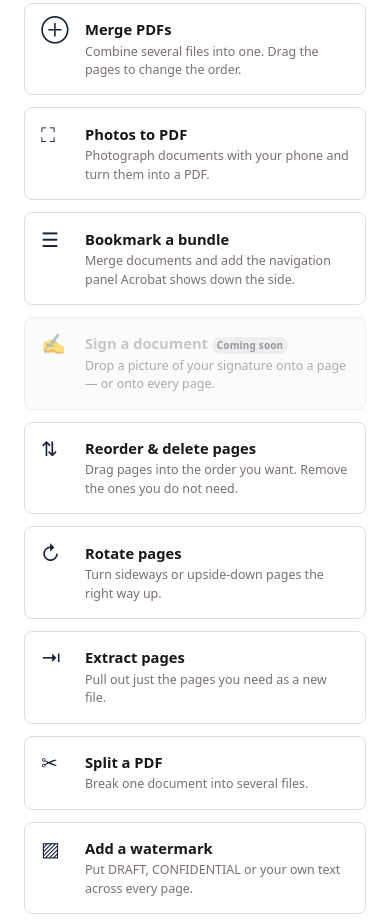
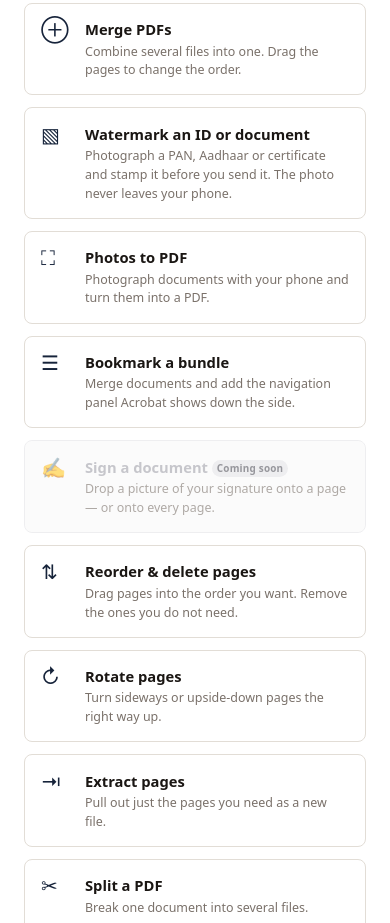
Before and after one commit to lakshyathukral/pdf-tool, a website built with Vite: page index.html in a window 390 px wide. Shown: the part 900-1823 px from the top of the page. Built offline with nearby package versions, Linux system fonts and the light colour scheme.

Commit message:
Add a tool for watermarking a photographed ID
Photographing a PAN or Aadhaar and stamping it "for verification only" before
sending it is standard practice, and the usual way to do it is to upload the
document to some website — exactly the thing nobody should do with an identity
document. The chain already worked here but took five steps across three
panels and nothing suggested it was possible.

One tool now: the camera, and a watermark already switched on and tiled, with
the page set to match the photo so a card is not marooned on a sheet of A4.

Defaults are applied only when arriving at the tool, and only when a watermark
is not already configured, so a saved preset is never overwritten. The drop
screen also stops asking for a PDF in a tool that wants a photograph.

```diff
--- a/index.html
+++ b/index.html
@@ -122,7 +122,7 @@
     <div id="app-empty">
       <div class="dropzone" id="dropzone">
         <p class="eyebrow" id="dropzone-tool"></p>
-        <h2>Drop PDFs here</h2>
+        <h2 id="dropzone-heading">Drop PDFs here</h2>
         <p>or</p>
         <label class="file-button">
           Choose files
--- a/src/main.js
+++ b/src/main.js
@@ -93,14 +93,51 @@ function applyTool() {
 
   el('primary-action').textContent = tool.primaryLabel
   el('open-pro').hidden = onLanding() || isPro
-  el('dropzone-tool').textContent = tool.name
+  el('dropzone-tool').textContent = onLanding() ? '' : tool.name
   el('dropzone-hint').textContent = tool.hint ?? ''
+
+  // A tool that works on photographs should not tell you to drop a PDF.
+  const wantsPhotos = tool.panels !== 'all' && tool.panels.includes('panel-photos')
+  el('dropzone-heading').textContent = wantsPhotos ? 'Take or drop a photo' : 'Drop PDFs here'
+  el('photo-empty-button').classList.toggle('primary-file', wantsPhotos)
 }
+
+// Remembered so a tool's defaults are applied when you arrive at it, not on
+// every redraw — otherwise turning the watermark off would turn itself back on.
+let lastToolId = null
 
 function applyRoute() {
   clearError()
+
+  const id = currentToolId()
+  if (id !== lastToolId) {
+    lastToolId = id
+    applyToolDefaults(getTool(id))
+  }
+
   applyTool()
   refreshControls()
+}
+
+// A single-purpose tool should arrive ready to do its job. Only fills in what
+// has not been set, so a saved preset always wins.
+function applyToolDefaults(tool) {
+  if (!tool?.defaults) return
+
+  const { watermark, photoPageSize } = tool.defaults
+
+  if (watermark && !model.getWatermark().enabled) {
+    el('watermark-enabled').checked = true
+    el('watermark-text').value = watermark.text
+    el('watermark-size').value = watermark.size
+    el('watermark-angle').value = watermark.angle
+    el('watermark-opacity').value = Math.round(watermark.opacity * 100)
+    el('watermark-tiled').checked = watermark.tiled
+    el('panel-watermark').open = true
+    readWatermark()
+  }
+
+  if (photoPageSize) el('photo-page-size').value = photoPageSize
 }
 
 function refreshControls() {
--- a/src/style.css
+++ b/src/style.css
@@ -1230,3 +1230,11 @@ html, body { max-width: 100%; }
 
 .file-button.subtle:hover { background: var(--accent-wash); border-color: var(--accent); }
 .dropzone .file-button.subtle { margin-left: 0.4rem; }
+
+/* In a photo-first tool, "Take photos" is the main action on the drop screen
+   and choosing a PDF steps back. */
+.dropzone .file-button.subtle.primary-file {
+  background: var(--accent);
+  border-color: var(--accent);
+  color: #fff;
+}
--- a/src/tools.js
+++ b/src/tools.js
@@ -18,6 +18,33 @@ export const TOOLS = {
     pageActions: 'all',
     primary: 'save',
     primaryLabel: 'Save PDF',
+  },
+
+  'photo-watermark': {
+    name: 'Watermark an ID or document',
+    blurb: 'Photograph a PAN, Aadhaar or certificate and stamp it before you send it. The photo never leaves your phone.',
+    icon: '▧',
+    panels: ['panel-photos', 'panel-watermark'],
+    pageActions: ['select-all', 'select-none', 'view'],
+    primary: 'save',
+    primaryLabel: 'Save watermarked file',
+    hint: 'Add a photo — on a phone this opens the camera. The watermark is already switched on.',
+    // Opening this tool should not mean setting up the thing it is named
+    // after. Applied only when a watermark is not already configured, so a
+    // saved preset is never overwritten.
+    defaults: {
+      watermark: {
+        enabled: true,
+        tiled: true,
+        text: 'FOR VERIFICATION ONLY',
+        size: 22,
+        opacity: 0.32,
+        angle: 45,
+      },
+      // An ID card is not A4. Matching the photo avoids a small card marooned
+      // in the middle of a sheet of white.
+      photoPageSize: 'match',
+    },
   },
 
   photos: {
@@ -158,7 +185,7 @@ export const TOOLS = {
 
 // The order they appear on the landing page. Pro sits apart from the rest.
 export const SIMPLE_TOOL_IDS = [
-  'merge', 'photos', 'bookmarks', 'sign', 'organise', 'rotate', 'extract', 'split',
+  'merge', 'photo-watermark', 'photos', 'bookmarks', 'sign', 'organise', 'rotate', 'extract', 'split',
   'watermark', 'numbering', 'label', 'redact',
 ]
 
```
Also changed, not shown: tests/browser/tools.spec.js (+35 -0 lines).
